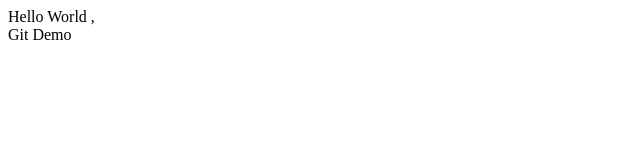
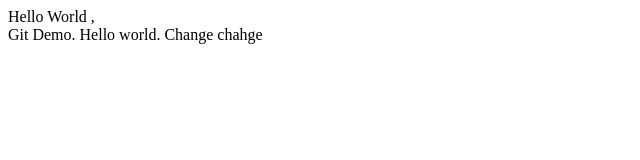
Before and after one commit to desairavi1101/ravidesai, a plain HTML site: page index.html in a window 1280 px wide. Shown: the whole page, without its empty margins (0-640 px from the left). Drawn offline with Linux system fonts and the light colour scheme.

Commit message:
second commitment

```diff
--- a/index.html
+++ b/index.html
@@ -7,6 +7,7 @@
 
 <body>
 Hello World ,<br>
-Git Demo
+Git Demo.
+Hello world. Change chahge
 </body>
 </html>
```
